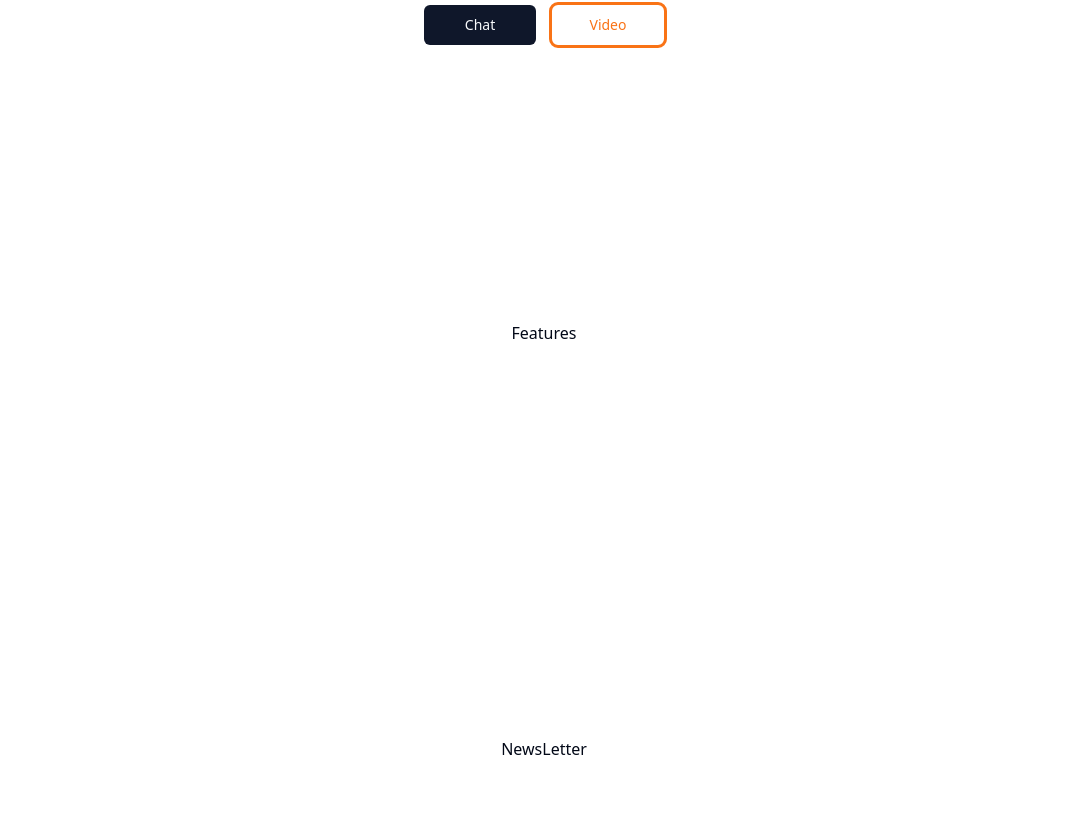
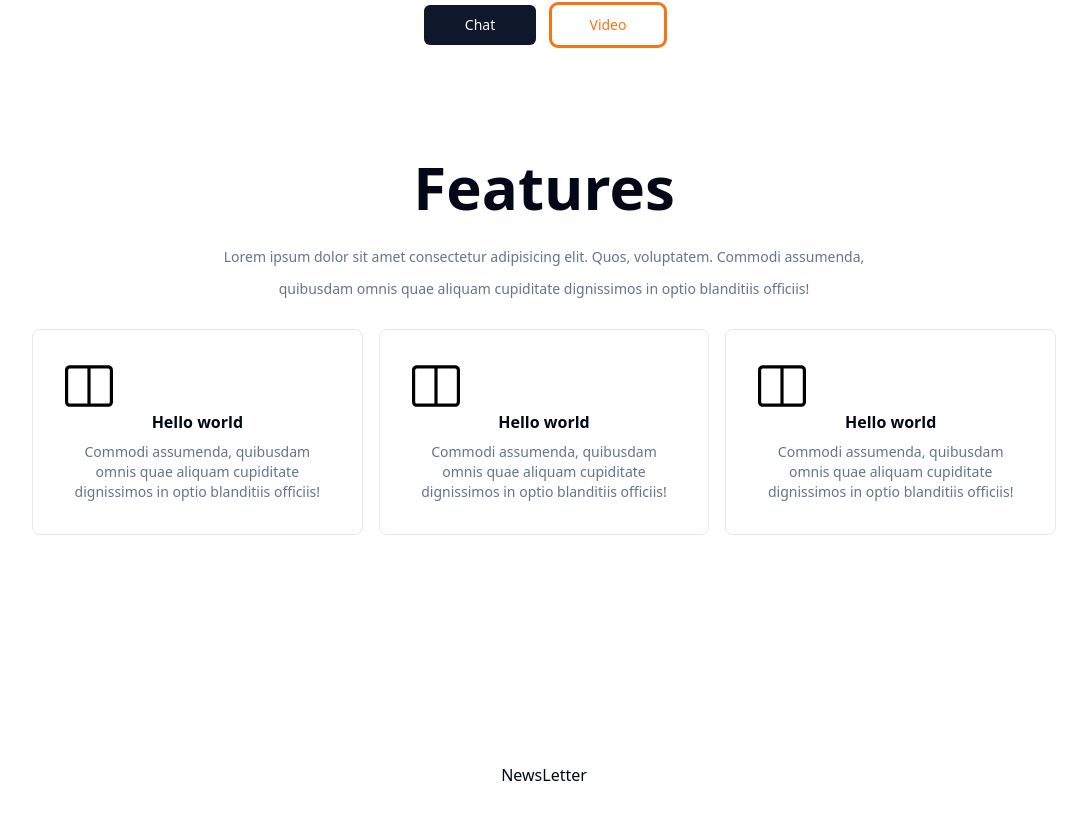
Before and after one commit to 3akare/nobr, a Next.js app: page / in a window 1280 px wide. Shown: the part 483-1300 px from the top of the page, without its empty margins (96-1183 px from the left). Built offline with nearby package versions, Linux system fonts and the light colour scheme.

Commit message:
More sections

```diff
--- a/app/components/About.tsx
+++ b/app/components/About.tsx
@@ -2,8 +2,8 @@ import React from 'react'
 
 function About() {
   return (
-    <section className="p-4 h-[24rem] w-full flex items-center justify-center">
-      <p>Features</p>
+    <section id='about' className="p-4 h-[24rem] w-full flex items-center justify-center">
+      <p>About</p>
     </section>
   );
 }
--- a/app/components/Features.tsx
+++ b/app/components/Features.tsx
@@ -1,7 +1,44 @@
+import FeaturesCard from "./FeaturesCard";
+
 function Features() {
+  const list = [
+    {
+      cardHeading: "Hello world",
+      cardText:
+        "Commodi assumenda, quibusdam omnis quae aliquam cupiditate dignissimos in optio blanditiis officiis!",
+      cardImg: "../../public/menu.svg",
+    },
+    {
+      cardHeading: "Hello world",
+      cardText:
+        "Commodi assumenda, quibusdam omnis quae aliquam cupiditate dignissimos in optio blanditiis officiis!",
+      cardImg: "../../public/menu.svg",
+    },
+    {
+      cardHeading: "Hello world",
+      cardText:
+        "Commodi assumenda, quibusdam omnis quae aliquam cupiditate dignissimos in optio blanditiis officiis!",
+      cardImg: "../../public/menu.svg",
+    },
+  ];
   return (
-    <section className="p-4 h-[24rem] w-full flex items-center justify-center">
-      <p>Features</p>
+    <section
+      className="p-4 h-fit w-full flex flex-col items-center text-center space-y-6"
+      id="features"
+    >
+      <h2 className="font-semibold text-3xl leading-[1.1] sm:text-3xl md:text-6xl">
+        Features
+      </h2>
+      <p className="max-w-[42rem] leading-normal text-muted-foreground sm:text-md text-sm sm:leading-8">
+        Lorem ipsum dolor sit amet consectetur adipisicing elit. Quos,
+        voluptatem. Commodi assumenda, quibusdam omnis quae aliquam cupiditate
+        dignissimos in optio blanditiis officiis!
+      </p>
+      <div className="mx-auto grid justify-center gap-4 sm:grid-cols-2 md:max-w-[64rem] md:grid-cols-3">
+        {list.map((item, index) => {
+          return <FeaturesCard key={index} {...item} />;
+        })}
+      </div>
     </section>
   );
 }
--- /dev/null
+++ b/app/components/FeaturesCard.tsx
@@ -0,0 +1,32 @@
+import Image from "next/image";
+import logo from "../../public/menu.svg";
+
+function FeaturesCard({
+  cardImg,
+  cardHeading,
+  cardText,
+}: {
+  cardImg: string;
+  cardHeading: string;
+  cardText: string;
+}) {
+  return (
+    <div className="overflow-hidden rounded-lg border bg-background p-2">
+      <div className="flex h-fit flex-col justify-between rounded-md p-6">
+        <Image
+          src={logo}
+          alt={cardHeading}
+          className="w-12 h-12"
+          width={48}
+          height={48}
+        />
+        <div className="space-y-2">
+          <h3 className="font-bold">{cardHeading}</h3>
+          <p className="text-sm text-muted-foreground">{cardText}</p>
+        </div>
+      </div>
+    </div>
+  );
+}
+
+export default FeaturesCard;
```
